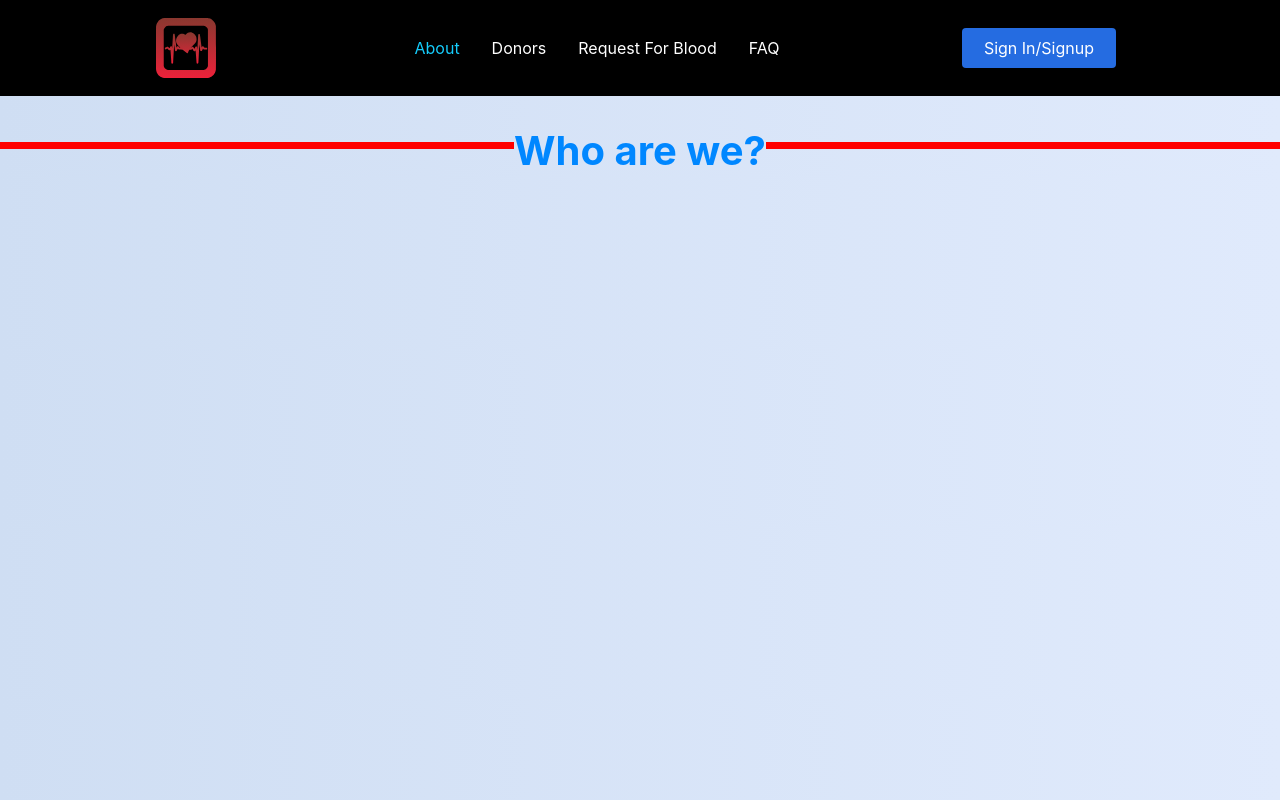
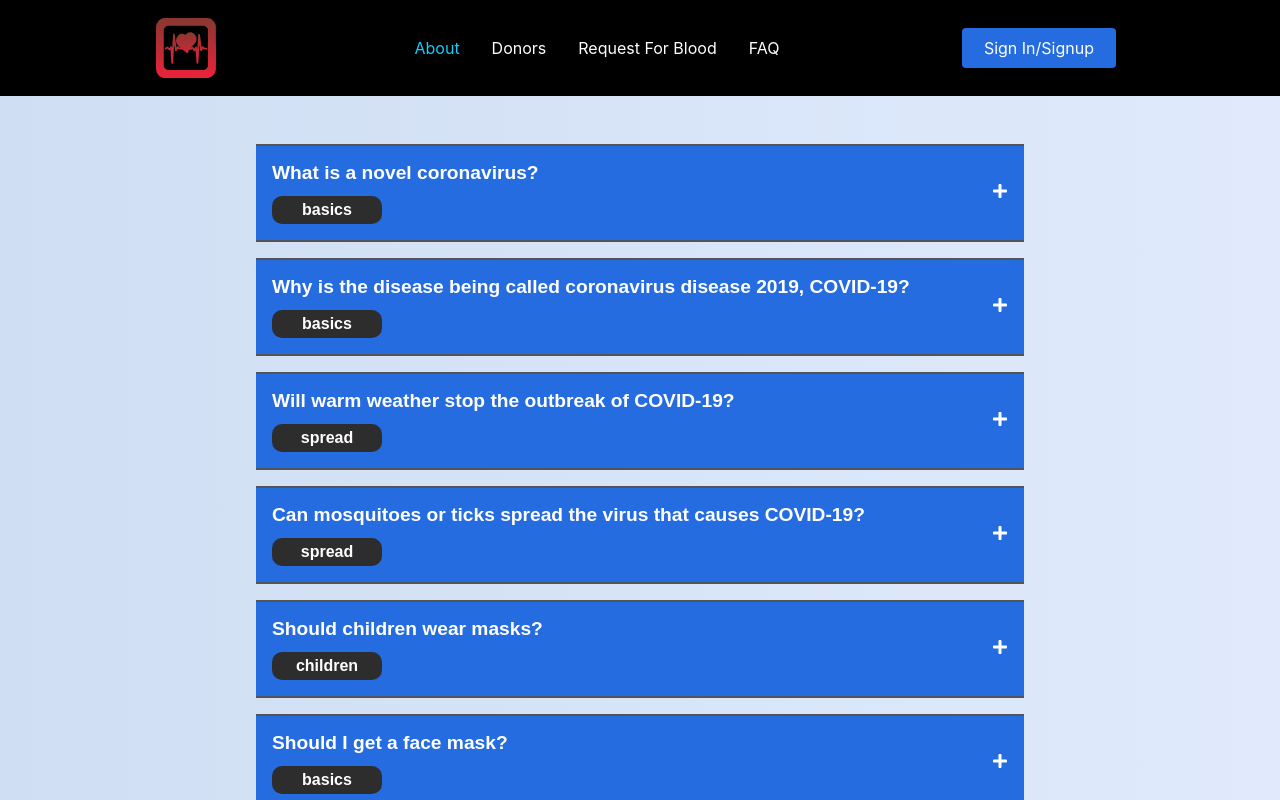
Before and after one commit to hari-bhandari/blood-bank, a React (Create React App) app in the folder client/: page /about in a window 1280 px wide. Shown: the top 800 px of the page. Built offline with nearby package versions, Linux system fonts and the light colour scheme; no server answers.

Commit message:
added about style

```diff
--- a/client/src/App.js
+++ b/client/src/App.js
@@ -23,6 +23,7 @@ const queryClient = new QueryClient()
 function App() {
     const authContext=useContext(AuthContext);
     const {loadUser}=authContext;
+
     useEffect(()=>{
         loadUser()
     },[])//fires load user evertime the page relaods
--- a/client/src/Components/About/About.js
+++ b/client/src/Components/About/About.js
@@ -1,11 +1,96 @@
-import React from 'react';
-import {Container} from "./AboutCss";
-import PageHeader from "../_shared/PageHeader";
+import React,{useState,useEffect} from 'react';
+import styled from "styled-components";
+import FAQ from "./FAQ";
+const Container = styled.div`
+ display: flex;
+ flex-direction: column;
+ justify-content: center;
+ align-items: center;
+ margin: 2rem 0;
+ padding: 1rem;
+`
+
+
+const FAQs= [
+    {
+        question: "What is a novel coronavirus?",
+        answer: `A novel coronavirus is a new coronavirus that has not been previously identified.
+       The virus causing coronavirus disease 2019 (COVID-19), is not the same as the coronaviruses that commonly circulate among humans and cause mild illness, like the common cold.`,
+        category: "basics",
+        isOpen: false
+    },
+    {
+        question: "Why is the disease being called coronavirus disease 2019, COVID-19?",
+        answer: `On February 11, 2020 the World Health Organization announced an official name for the disease that is causing the 2019 novel coronavirus outbreak, first identified in Wuhan China. The new name of this disease is coronavirus disease 2019, abbreviated as COVID-19. In COVID19, ‘CO’ stands for ‘corona,’ ‘VI’ for ‘virus,’ and ‘D’ for disease. Formerly, this disease was referred to as "2019 novel coronavirus" or "2019-nCoV"
+       \nThere are many types of human coronaviruses including some that commonly cause mild upper-respiratory tract illnesses. COVID-19 is a new disease, caused by a novel (or new) coronavirus that has not previously been seen in humans.`,
+        category: "basics",
+        isOpen: false
+    },
+    {
+        question: "Will warm weather stop the outbreak of COVID-19?",
+        answer: `It is not yet known whether weather and temperature affect the spread of COVID-19. Some other viruses, like those that cause the common cold and flu, spread more during cold weather months but that does not mean it is impossible to become sick with these viruses during other months.
+      There is much more to learn about the transmissibility, severity, and other features associated with COVID-19 and investigations are ongoing.`,
+        category: "spread",
+        isOpen: false
+    },
+    {
+        question: "Can mosquitoes or ticks spread the virus that causes COVID-19?",
+        answer: `At this time, CDC has no data to suggest that this new coronavirus or other similar coronaviruses are spread by mosquitoes or ticks. The main way that COVID-19 spreads is from person to person.`,
+        category: "spread",
+        isOpen: false
+    },
+    {
+        question: "Should children wear masks?",
+        answer: `In general, children 2 years and older should wear a mask. However, CDC recognizes that wearing masks may not be possible in every situation or for some people.
+      Appropriate and consistent use of masks may be challenging for some children, such as children with certain disabilities, including cognitive, intellectual, developmental, sensory and behavioral disorders.`,
+        category: "children",
+        isOpen: false
+    },
+    {
+        question: "Should I get a face mask?",
+        answer: `Yes, you should wear a mask whenever you are in a public place where you will encounter other people.
+     The coronavirus that causes COVID-19 can spread between people interacting in close proximity — for example, speaking, coughing, sneezing, or singing— even if those people do not symptoms.`,
+        category: "basics",
+        isOpen: false
+    },
+    {
+        question: "Can I make my own hand sanitizer?",
+        answer: `There are no studies supporting the effectiveness of homemade hand sanitizer blend in killing the new coronavirus on people’s hands.
+     Experts agree that the best method for cleaning hands is washing for at least 20 seconds with soap and water`,
+        category: "basics",
+        isOpen: false
+    }
+]
 const About = () => {
+    const [faqs, setFaqs] = useState([]);
+    const [loading, setLoading] = useState(false);
+    useEffect(() => {
+        fetchFaqs();
+    }, []);
+    const fetchFaqs =  () => {
+            setFaqs(FAQs);
+    };
+    const toggleFAQ = (index) => {
+        setFaqs(faqs.map((faq, i) => {
+            if (i === index) {
+                faq.isOpen = !faq.isOpen
+            } else {
+                faq.isOpen = false;
+            }
+
+            return faq;
+        }))
+    }
     return (
-        <Container>
-            <PageHeader>Who are we?</PageHeader>
-        </Container>
+            <Container>
+                {faqs.map((faq, index) => (
+                    <FAQ
+                        key={index}
+                        index={index}
+                        faq={faq}
+                        toggleFAQ={toggleFAQ} />
+                ))}
+            </Container>
     );
 };
 
--- a/client/src/Components/About/AboutCss.js
+++ b/client/src/Components/About/AboutCss.js
@@ -1,4 +1,89 @@
-import styled from "styled-components";
-export const Container=styled.div`
-margin-top: 30px;
+import styled, { keyframes } from 'styled-components';
+import { FaPlus, FaTimes } from 'react-icons/fa';
+
+export const FAQContainer = styled.div`
+  transition: all 0.4s ease;
+  width: 60vw;
 `
+
+export const FAQQuestion = styled.button`
+  border: 2px solid #545454;
+  font-size: clamp(1rem, 1.5vw, 2rem);
+  background-color: #256CE1;
+  color: #fff;
+  width: 100%;
+  border-left: none;
+  border-right: none;
+  outline: none;
+  display: flex;
+  justify-content: space-between;
+  align-items: center;
+  padding: 1rem;
+  margin-bottom: 1rem;
+  text-align: left;
+  font-weight: bold;
+`
+
+const slideDown = keyframes`
+ 0% {
+   transform: translateY(-90%)
+ }
+ 50% {
+   transform: translateY(8%)
+ }
+ 65% {
+   transform: translateY(-4%)
+ }
+ 80% {
+   transform: translateY(4%)
+ }
+ 95% {
+  transform: translateY(-2%)
+ }
+ 100% {
+   transform: translateY(0%)
+ }
+`
+export const FAQCategory = styled.span`
+  background: #2D2D2D;
+  color: #fff;
+  border-radius: 10px;
+  font-size: clamp(1rem, .5vw, 1.5rem);
+  text-align: center;
+  width: 100px;
+  padding: 5px;
+  margin-top: .75rem;
+`
+
+export const FAQAnswer = styled.p`
+  padding: .75rem;
+  font-size: 1.5em;
+  color: #030000;
+  word-spacing: 2px;
+  line-height: 1.75rem;
+  display: ${({isOpen}) => (isOpen ? "block" : "none")};
+  animation: ${slideDown} 500ms ease;
+`
+
+export const SpanIcon = styled(FaPlus)`
+ color: #fff;
+`
+
+export const CloseIcon = styled(FaTimes)`
+ color: #fff;
+`
+
+export const Icon = styled.div`
+  background: transparent;
+  font-size: 1rem;
+  padding-left: 5px;
+  cursor: pointer;
+  outline: none;
+`
+export const Flex = styled.div`
+  display: flex;
+  flex-direction: column;
+  @media screen and (max-width: 700px) {
+    margin-top: .75rem;
+  }
+`
--- /dev/null
+++ b/client/src/Components/About/FAQ.js
@@ -0,0 +1,33 @@
+import React from 'react';
+import {
+    FAQContainer,
+    FAQAnswer,
+    FAQQuestion,
+    Icon,
+    SpanIcon,
+    CloseIcon,
+    FAQCategory,
+    Flex
+} from "./AboutCss";
+import PageHeader from "../_shared/PageHeader";
+const FAQ = ({faq,toggleFAQ,index}) => {
+    const { question, category, answer, isOpen } = faq;
+    const icon = isOpen ? <CloseIcon /> : <SpanIcon />;
+
+    return (
+        <FAQContainer>
+            <FAQQuestion>
+                <Flex>
+                    {question}
+                    <FAQCategory>{category}</FAQCategory>
+                </Flex>
+                <Icon onClick={() => toggleFAQ(index)}>{icon}</Icon>
+            </FAQQuestion>
+            <FAQAnswer isOpen={isOpen}>
+                {answer}
+            </FAQAnswer>
+        </FAQContainer>
+    );
+};
+
+export default FAQ;
```
